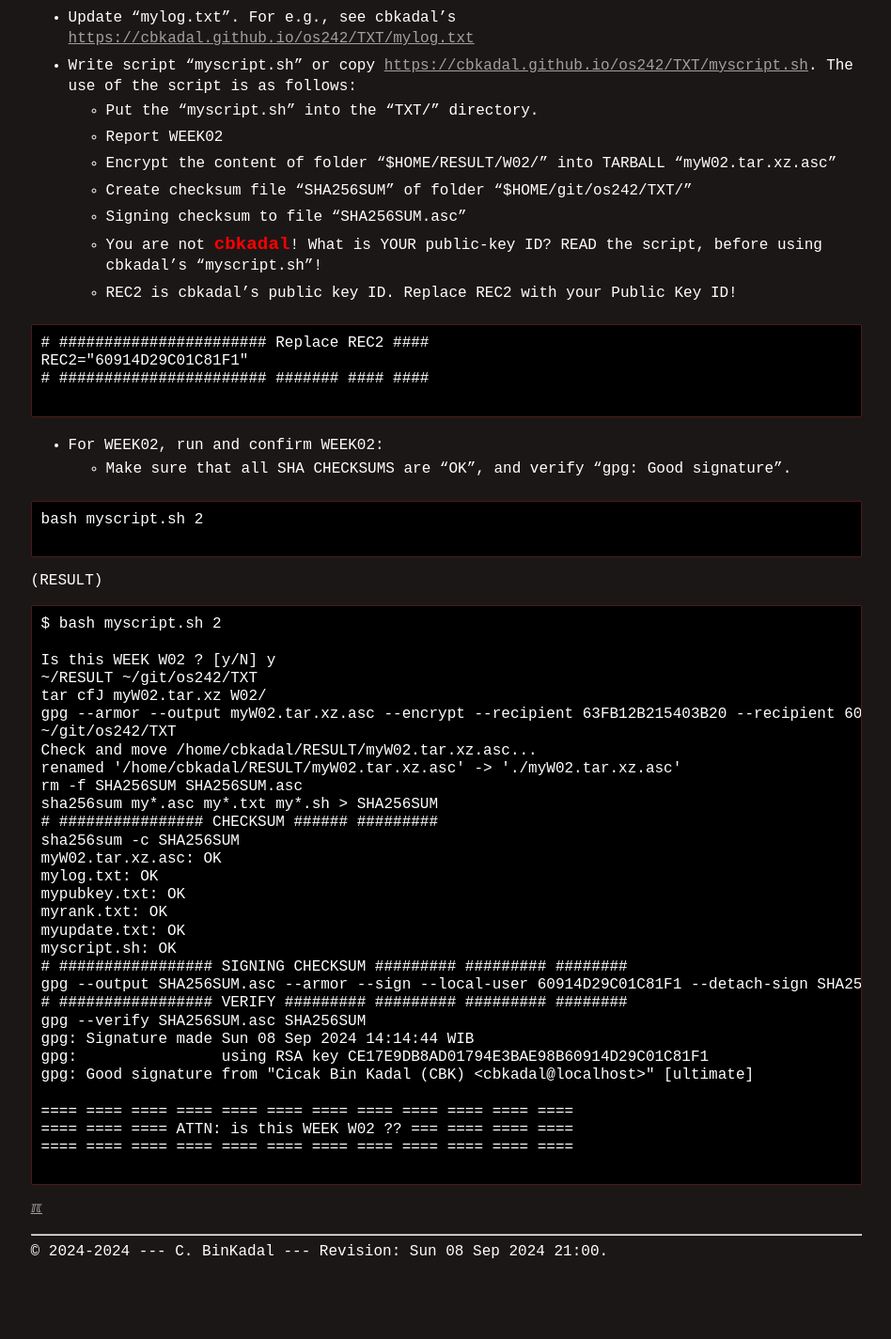
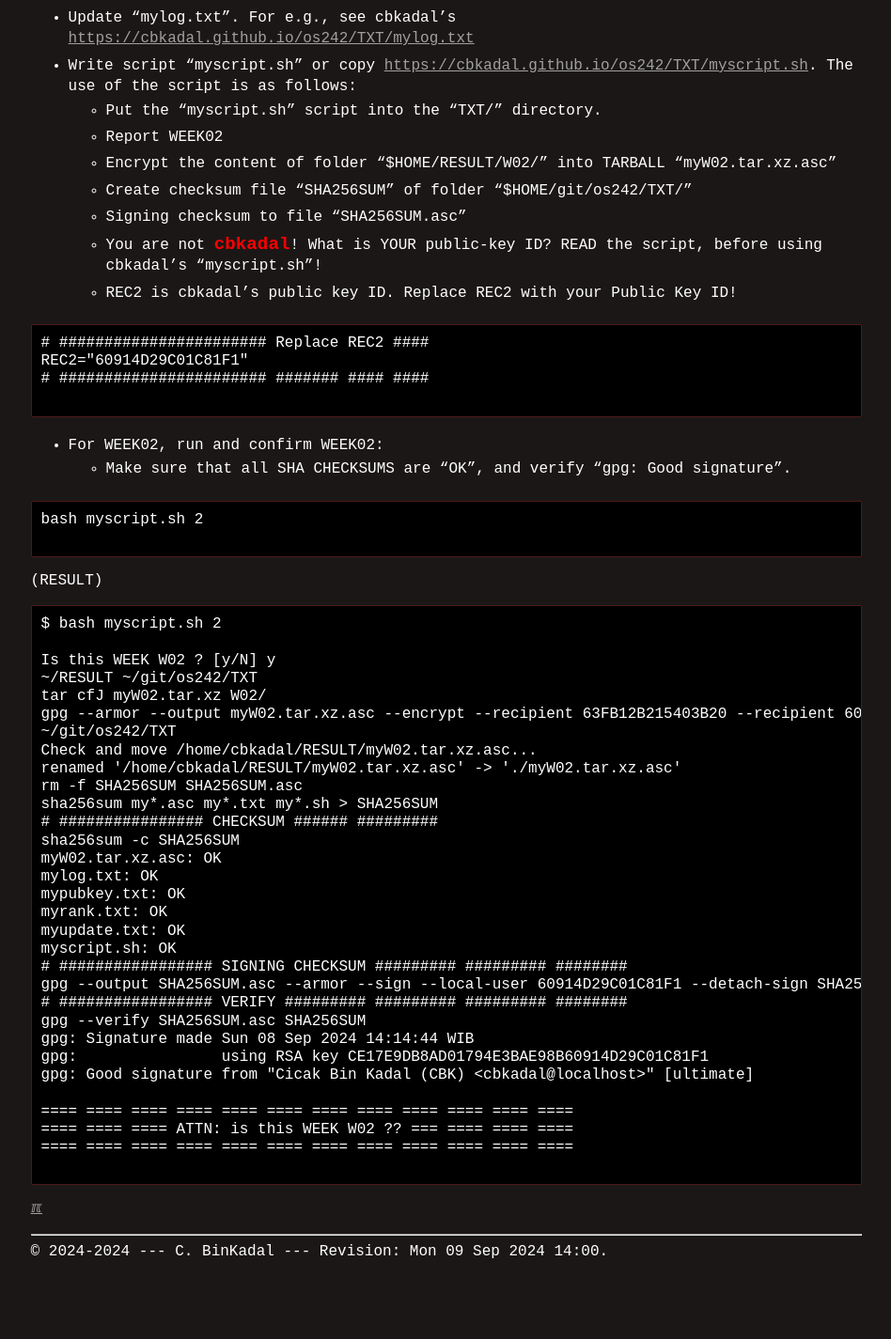
Before and after one commit to os2xx/demOS, a Jekyll site: the page built from W02-09.md, in a window 1280 px wide. Shown: the part 597-2022 px from the top of the page at 94% size, without its empty margins (165-1113 px from the left). Built offline with Jekyll 4.4.1, drawn with Linux system fonts in a browser that asks for light colours.

Commit message:
modified:   W02-09.md

```diff
--- a/W02-09.md
+++ b/W02-09.md
@@ -20,7 +20,7 @@ title:  "OSP Weekly Assignments"
   <https://cbkadal.github.io/os242/TXT/mylog.txt>
 * Write script "myscript.sh" or copy <https://cbkadal.github.io/os242/TXT/myscript.sh>.
   The use of the script is as follows:
-  * Put the "myscript.sh" into the "TXT/" directory.
+  * Put the "myscript.sh" script into the "TXT/" directory.
   * Report WEEK02
   * Encrypt the content of folder "$HOME/RESULT/W02/" into TARBALL "myW02.tar.xz.asc"
   * Create checksum file "SHA256SUM" of folder "$HOME/git/os242/TXT/"
--- a/_config.yml
+++ b/_config.yml
@@ -1,5 +1,5 @@
 title: Operating Systems Programming
-version:     "Sun 08 Sep 2024 21:00"
+version:     "Mon 09 Sep 2024 14:00"
 copyright:   "2024-2024"
 description: This is the Operating System course site,
       a GitHub Page, hosted at GitHub.com (thank you!).
```
